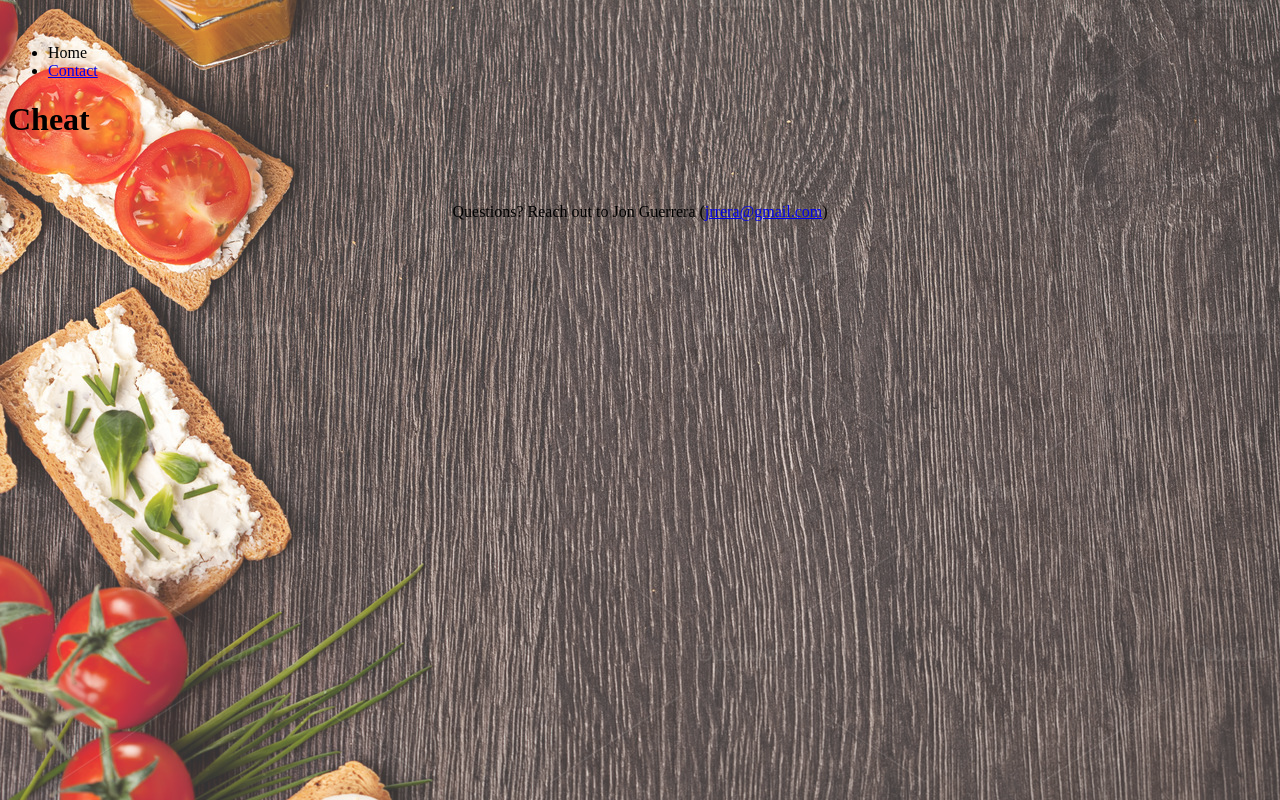
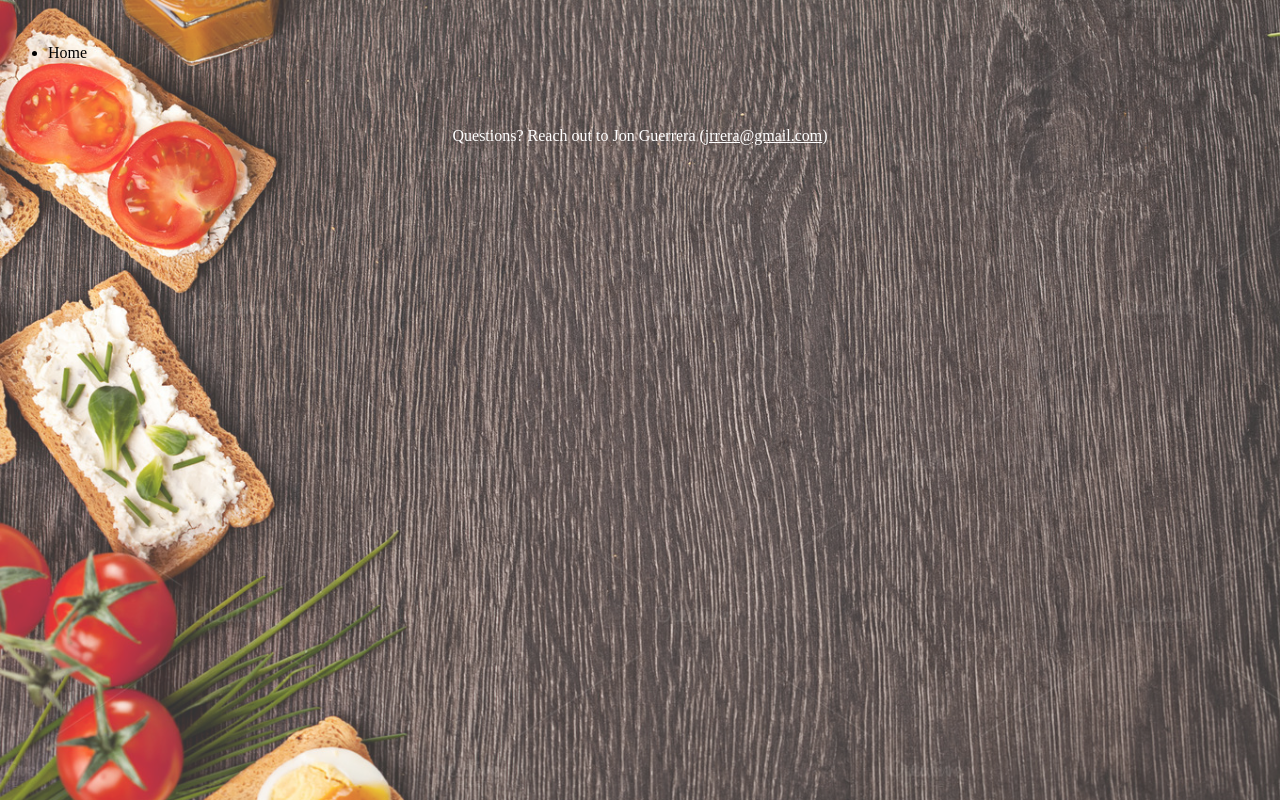
Before and after one commit to jrrera/cheat, a website with bundled scripts: page app/index.html in a window 1280 px wide. Built offline with nearby package versions, Linux system fonts and the light colour scheme; files whose address does not match are found by name.

Commit message:
Design improvements

```diff
--- a/app/index.html
+++ b/app/index.html
@@ -23,9 +23,7 @@
       <div class="header">
         <ul class="nav nav-pills pull-right">
           <li class="active"><a ng-href="#">Home</a></li>
-          <li><a href="mailto:jrrera@gmail.com">Contact</a></li>
         </ul>
-        <h1>Cheat</h1>
       </div>
 
       <div ng-view=""></div>
--- a/app/styles/main.css
+++ b/app/styles/main.css
@@ -7,6 +7,7 @@ body {
 body:after {
   content: "";
   background: url("../images/food-bg.jpg");
+  background-size: cover;
   opacity: 0.8;
   top: 0;
   left: 0;
@@ -34,9 +35,9 @@ body:after {
 }
 
 /* Custom page footer */
-.footer {
+.footer, .footer a {
   padding-top: 19px;
-  color: #000;
+  color: white;
   text-align: center;
 }
 
```
Also changed, not shown: app/views/main.html (+2 -2 lines).
